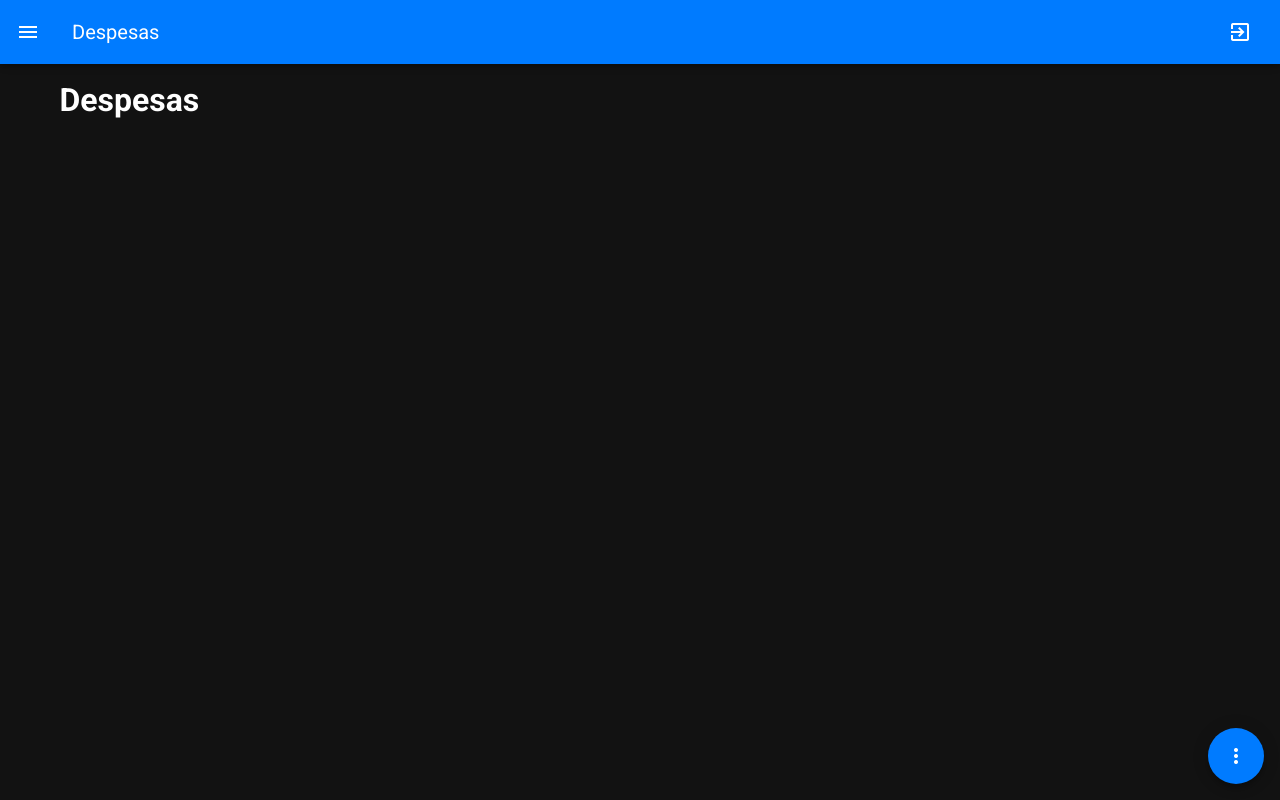
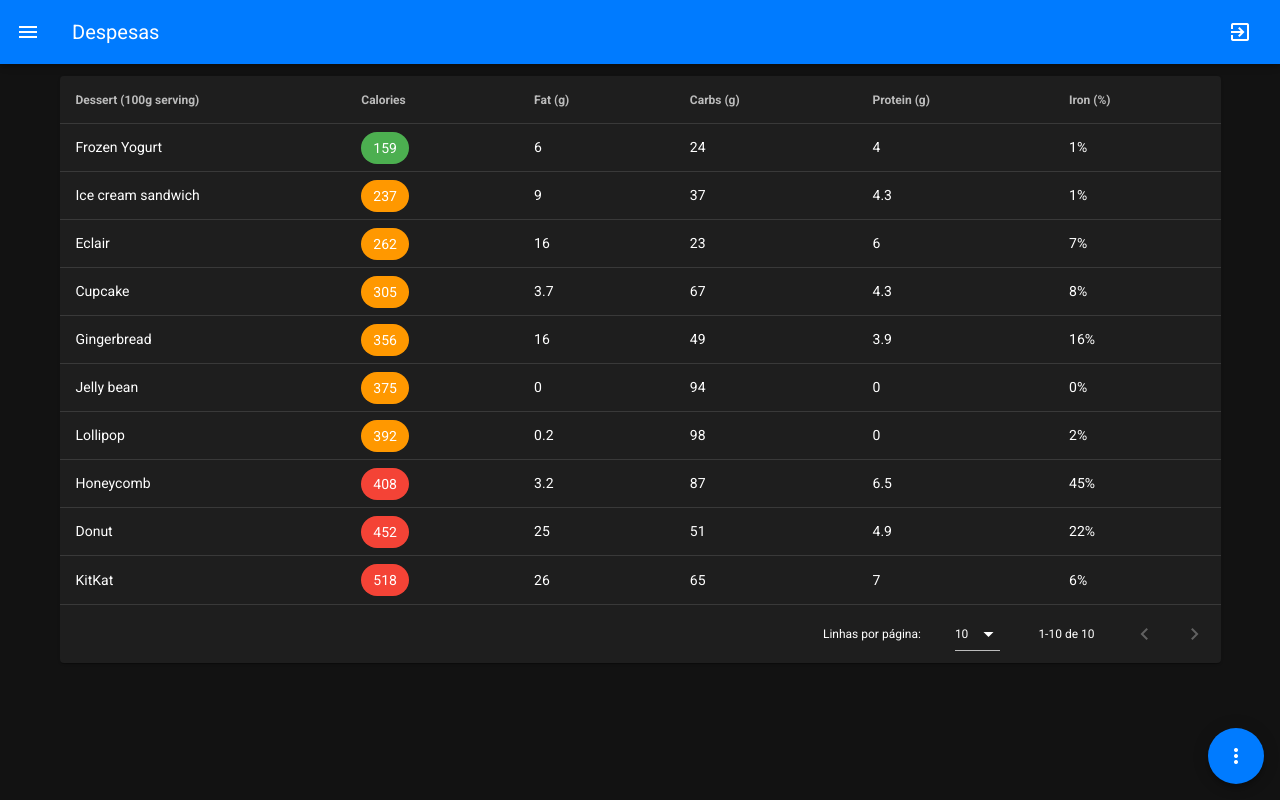
Before and after one commit to BrunaHosken/custo-producao-agricola, a Vue app in the folder front/: page /dashboard/despesas in a window 1280 px wide. Built offline with nearby package versions, Linux system fonts and the light colour scheme.

Commit message:
criando tela de controle de estoque

```diff
--- a/front/src/modules/dashboard/modules/controle-estoque/views/ControleEstoque.vue
+++ b/front/src/modules/dashboard/modules/controle-estoque/views/ControleEstoque.vue
@@ -1,9 +1,93 @@
 <template>
-  <h1>Controle Estoque</h1>
+  <v-card elevation="24" outlined>
+    <v-card-title>
+      Controle de Estoque do Produto Terminado
+      <v-spacer></v-spacer>
+      <v-text-field
+        v-model="search"
+        append-icon="mdi-magnify"
+        label="Search"
+        single-line
+        hide-details
+      ></v-text-field>
+    </v-card-title>
+
+    <v-data-table
+      :headers="headers"
+      :items="produtos"
+      :search="search"
+      :loading="false"
+      loading-text="Loading... Please wait"
+    >
+      <template v-slot:[`item.estoque`]="{ item }">
+        <v-chip :color="getColor(item)" dark>
+          {{ produtos.estoque }}
+        </v-chip>
+      </template>
+    </v-data-table>
+  </v-card>
 </template>
 
 <script>
+// import moment from "moment";
+import formatCurrentMixin from "./../../../../../mixins/format-currency";
 export default {
   name: "ControleEstoque",
+  mixins: [formatCurrentMixin],
+
+  data() {
+    return {
+      search: "",
+      headers: [
+        {
+          text: "Produto",
+          value: "name",
+        },
+        { text: "Quantidade Colhida", value: "colhida" },
+        { text: "Quantidade Vendida", value: "vendida" },
+        { text: "Quantidade Estoque", value: "estoque" },
+      ],
+      produtos: [
+        {
+          name: "Crisântemo",
+          colhida: 14000,
+          vendida: 14000,
+          estoque: 0,
+        },
+        {
+          name: "Gérbera",
+          colhida: 10000,
+          vendida: 9000,
+          estoque: 0,
+        },
+        {
+          name: "Limonium",
+          colhida: 15000,
+          vendida: 14500,
+          estoque: 0,
+        },
+        {
+          name: "Rosa",
+          colhida: 13000,
+          vendida: 12250,
+          estoque: 0,
+        },
+      ],
+    };
+  },
+  computed: {},
+  methods: {
+    qtdEstoque(data) {
+      const estoque = data.colhida - data.vendida;
+      this.produtos.estoque = estoque;
+      return estoque;
+    },
+    getColor(data) {
+      const estoque = this.qtdEstoque(data);
+      if (estoque === 0) return "error";
+      else if (estoque <= 5000) return "orange";
+      else return "success";
+    },
+  },
 };
 </script>
--- a/front/src/modules/dashboard/modules/despesas/views/Despesas.vue
+++ b/front/src/modules/dashboard/modules/despesas/views/Despesas.vue
@@ -1,9 +1,119 @@
 <template>
-  <h1>Despesas</h1>
+  <v-data-table :headers="headers" :items="desserts" class="elevation-1">
+    <template v-slot:[`item.calories`]="{ item }">
+      <v-chip :color="getColor(item.calories)" dark>
+        {{ item.calories }}
+      </v-chip>
+    </template>
+  </v-data-table>
 </template>
-
 <script>
 export default {
-  name: "Despesas",
+  data() {
+    return {
+      headers: [
+        {
+          text: "Dessert (100g serving)",
+          align: "start",
+          sortable: false,
+          value: "name",
+        },
+        { text: "Calories", value: "calories" },
+        { text: "Fat (g)", value: "fat" },
+        { text: "Carbs (g)", value: "carbs" },
+        { text: "Protein (g)", value: "protein" },
+        { text: "Iron (%)", value: "iron" },
+      ],
+      desserts: [
+        {
+          name: "Frozen Yogurt",
+          calories: 159,
+          fat: 6.0,
+          carbs: 24,
+          protein: 4.0,
+          iron: "1%",
+        },
+        {
+          name: "Ice cream sandwich",
+          calories: 237,
+          fat: 9.0,
+          carbs: 37,
+          protein: 4.3,
+          iron: "1%",
+        },
+        {
+          name: "Eclair",
+          calories: 262,
+          fat: 16.0,
+          carbs: 23,
+          protein: 6.0,
+          iron: "7%",
+        },
+        {
+          name: "Cupcake",
+          calories: 305,
+          fat: 3.7,
+          carbs: 67,
+          protein: 4.3,
+          iron: "8%",
+        },
+        {
+          name: "Gingerbread",
+          calories: 356,
+          fat: 16.0,
+          carbs: 49,
+          protein: 3.9,
+          iron: "16%",
+        },
+        {
+          name: "Jelly bean",
+          calories: 375,
+          fat: 0.0,
+          carbs: 94,
+          protein: 0.0,
+          iron: "0%",
+        },
+        {
+          name: "Lollipop",
+          calories: 392,
+          fat: 0.2,
+          carbs: 98,
+          protein: 0,
+          iron: "2%",
+        },
+        {
+          name: "Honeycomb",
+          calories: 408,
+          fat: 3.2,
+          carbs: 87,
+          protein: 6.5,
+          iron: "45%",
+        },
+        {
+          name: "Donut",
+          calories: 452,
+          fat: 25.0,
+          carbs: 51,
+          protein: 4.9,
+          iron: "22%",
+        },
+        {
+          name: "KitKat",
+          calories: 518,
+          fat: 26.0,
+          carbs: 65,
+          protein: 7,
+          iron: "6%",
+        },
+      ],
+    };
+  },
+  methods: {
+    getColor(calories) {
+      if (calories > 400) return "red";
+      else if (calories > 200) return "orange";
+      else return "green";
+    },
+  },
 };
 </script>
--- a/front/src/modules/dashboard/modules/margem-bruta/views/MargemBruta.vue
+++ b/front/src/modules/dashboard/modules/margem-bruta/views/MargemBruta.vue
@@ -23,15 +23,26 @@
               </p>
               <p>Valor vendido: {{ formatCurrency(card.valorVenda) }}</p>
               <p>Custo unitário: {{ formatCurrency(card.custo) }}</p>
-              <p>Receita Bruta: {{ formatCurrency(receitaBruta) }}</p>
-              <p>Custo produção: {{ formatCurrency(custoProducao) }}</p>
               <p>
-                Margem bruta semanal: {{ formatCurrency(margemBrutaSemanal) }}
+                Receita Bruta:
+                {{ formatCurrency(receitaBruta(card.item, card.index)) }}
               </p>
               <p>
-                Margem bruta mensal: {{ formatCurrency(margemBrutaMensal) }}
+                Custo produção:
+                {{ formatCurrency(custoProducao(card.item, card.index)) }}
               </p>
-              <p>Margem bruta anual: {{ formatCurrency(margemBrutaAnual) }}</p>
+              <p>
+                Margem bruta semanal:
+                {{ formatCurrency(margemBrutaSemanal(card.item, card.index)) }}
+              </p>
+              <p>
+                Margem bruta mensal:
+                {{ formatCurrency(margemBrutaMensal(card.item, card.index)) }}
+              </p>
+              <p>
+                Margem bruta anual:
+                {{ formatCurrency(margemBrutaAnual(card.item, card.index)) }}
+              </p>
             </v-card-text>
           </v-card>
         </v-flex>
@@ -62,21 +73,22 @@ export default {
       ],
     };
   },
-  computed: {
-    receitaBruta(data) {
-      return data.cards[0].vendido * data.cards[0].valorVenda;
+  methods: {
+    receitaBruta(card, index) {
+      console.log(this.cards[index]);
+      return this.cards[index].vendido * this.cards[index].valorVenda;
     },
-    custoProducao(data) {
-      return data.cards[0].vendido * data.cards[0].custo;
+    custoProducao(card, index) {
+      return this.cards[index].vendido * this.cards[index].custo;
     },
-    margemBrutaSemanal() {
-      return this.receitaBruta - this.custoProducao;
+    margemBrutaSemanal(card, index) {
+      return this.receitaBruta(card, index) - this.custoProducao(card, index);
     },
-    margemBrutaMensal() {
-      return this.margemBrutaSemanal * 4;
+    margemBrutaMensal(card, index) {
+      return this.margemBrutaSemanal(card, index) * 4;
     },
-    margemBrutaAnual() {
-      return this.margemBrutaMensal * 12;
+    margemBrutaAnual(card, index) {
+      return this.margemBrutaMensal(card, index) * 12;
     },
   },
 };
```
